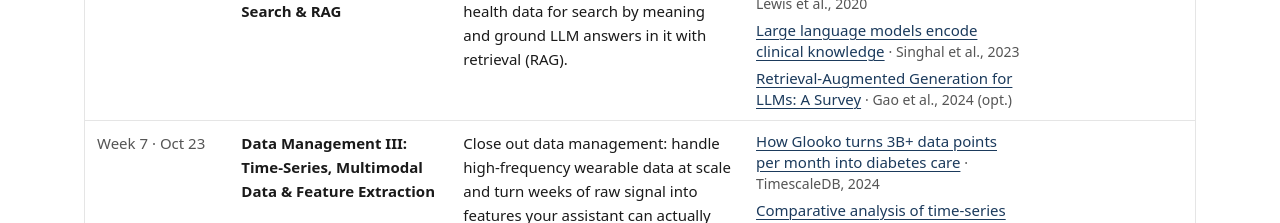
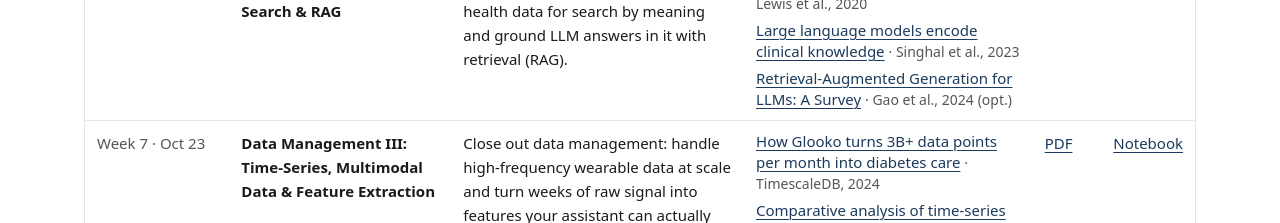
Before and after one commit to personal-health-agent/personal-health-agent.github.io, an Astro site: page / in a window 1280 px wide. Shown: the part 2360-2583 px from the top of the page. Built offline with nearby package versions, Linux system fonts and the light colour scheme; Astro itself is replaced by a stand-in of ours.

Commit message:
dummy message

```diff
--- a/src/content/weeks/07-data-management-iii.md
+++ b/src/content/weeks/07-data-management-iii.md
@@ -3,6 +3,8 @@ week: 7
 date: "Oct 23"
 title: "Data Management III: Time-Series, Multimodal Data & Feature Extraction"
 objective: "Close out data management: handle high-frequency wearable data at scale and turn weeks of raw signal into features your assistant can actually use. Lab time is reserved for catching up on the data-management stack."
+slidesUrl: "https://github.com/personal-health-agent/binf4070-2026/blob/main/week-07/slides-07.pdf"
+labUrl: "https://github.com/personal-health-agent/personal-health-agent.github.io/blob/main/public/weeks/07-exercise.ipynb"
 assessment: "Quiz 1 (in class)"
 readings:
   - { title: "How Glooko turns 3B+ data points per month into diabetes care", authors: "TimescaleDB", venue: "Tiger Data", year: 2024, type: "docs", link: "https://www.tigerdata.com/blog/how-glooko-turns-3b-data-points-per-month-into-lifesaving-diabetes-healthcare-tiger-data" }
```
